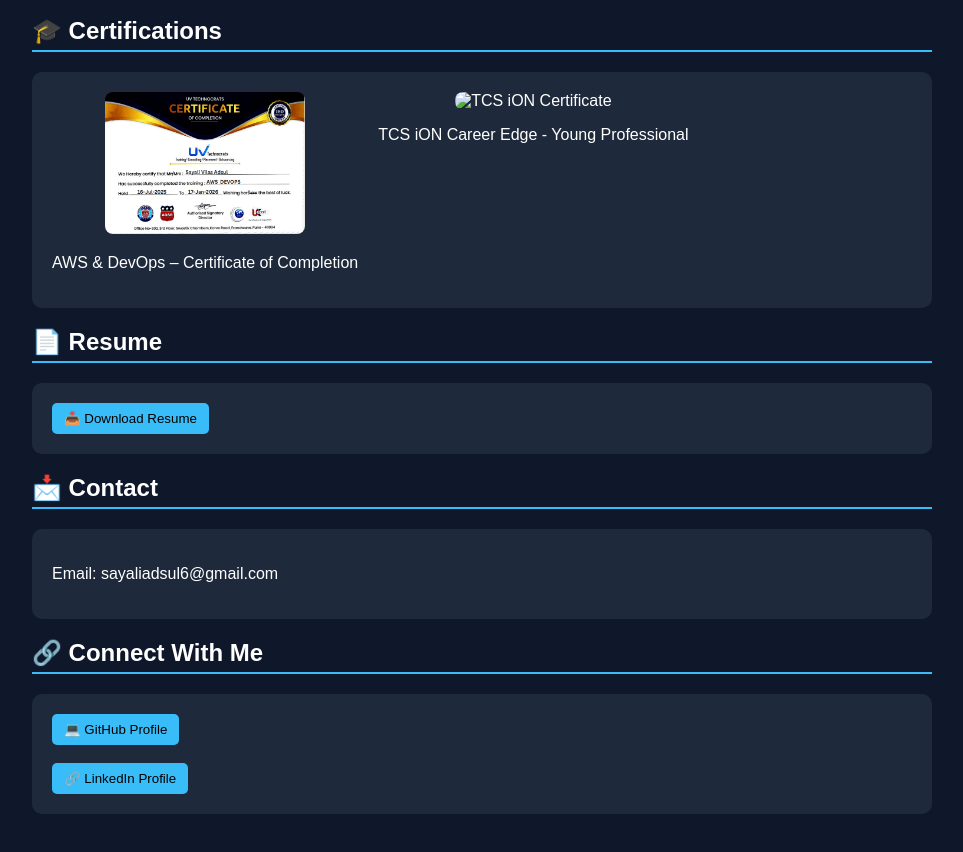
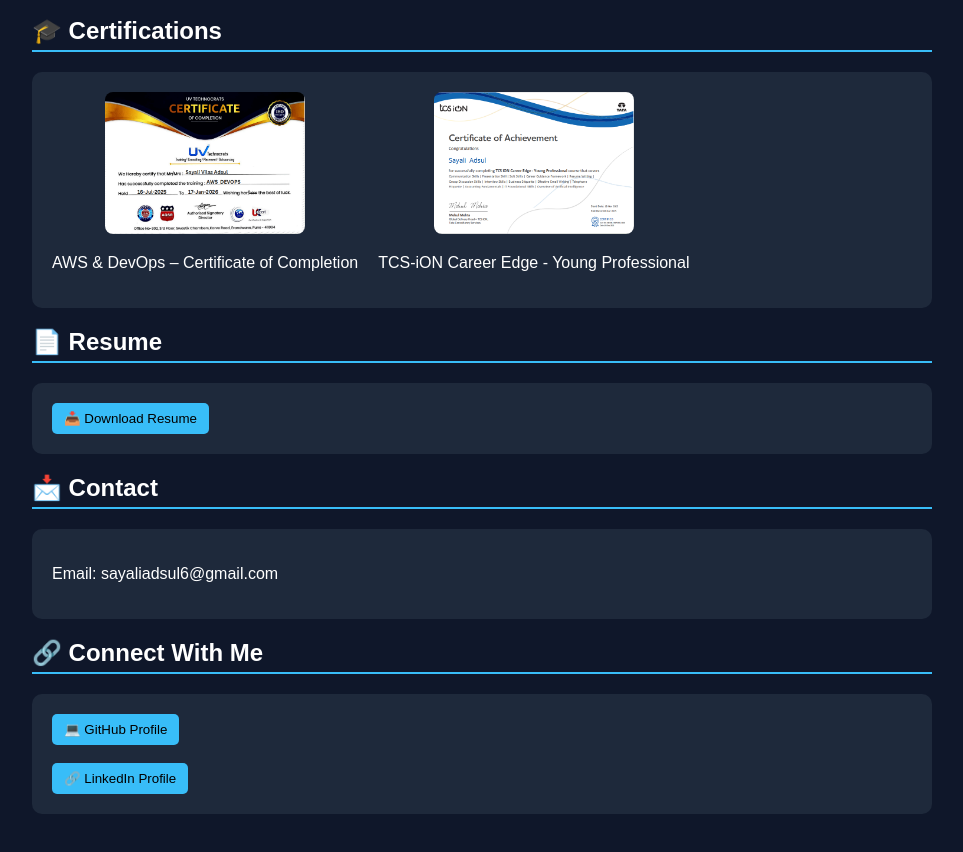
Before and after one commit to sayali12-cloud/sayali12-cloud.github.io, a plain HTML site: page index.html in a window 1280 px wide. Shown: the part 1239-2091 px from the top of the page, without its empty margins (158-1121 px from the left). Drawn offline with Linux system fonts and the light colour scheme.

Commit message:
Update index.html

```diff
--- a/index.html
+++ b/index.html
@@ -113,14 +113,18 @@
 
   <!-- AWS Certificate -->
 <div style="text-align: center;">
+  <a href="AWS_Certificate.png" target="_blank">
     <img src="AWS_Certificate.png" alt="AWS Certificate" width="200" style="border-radius: 8px; transition: transform 0.3s;">
+  </a>
   <p>AWS & DevOps – Certificate of Completion</p>
 </div>
 
  <!-- TCS iON Certificate -->
 <div style="text-align: center;">
-    <img src="TCS_iON_Certificate.png" alt="TCS iON Certificate" width="200" style="border-radius: 8px; transition: transform 0.3s;">
-    <p>TCS iON Career Edge - Young Professional</p>
+  <a href="Sayali_Adsul_TCS_iON.png" target="_blank">
+    <img src="Sayali_Adsul_TCS_iON.png" alt="TCS iON Certificate" width="200" style="border-radius: 8px; transition: transform 0.3s;">
+  </a>
+  <p>TCS-iON Career Edge - Young Professional</p>
 </div>
 
 </div>
```
Lines whose indentation alone changed are shown as unchanged.
